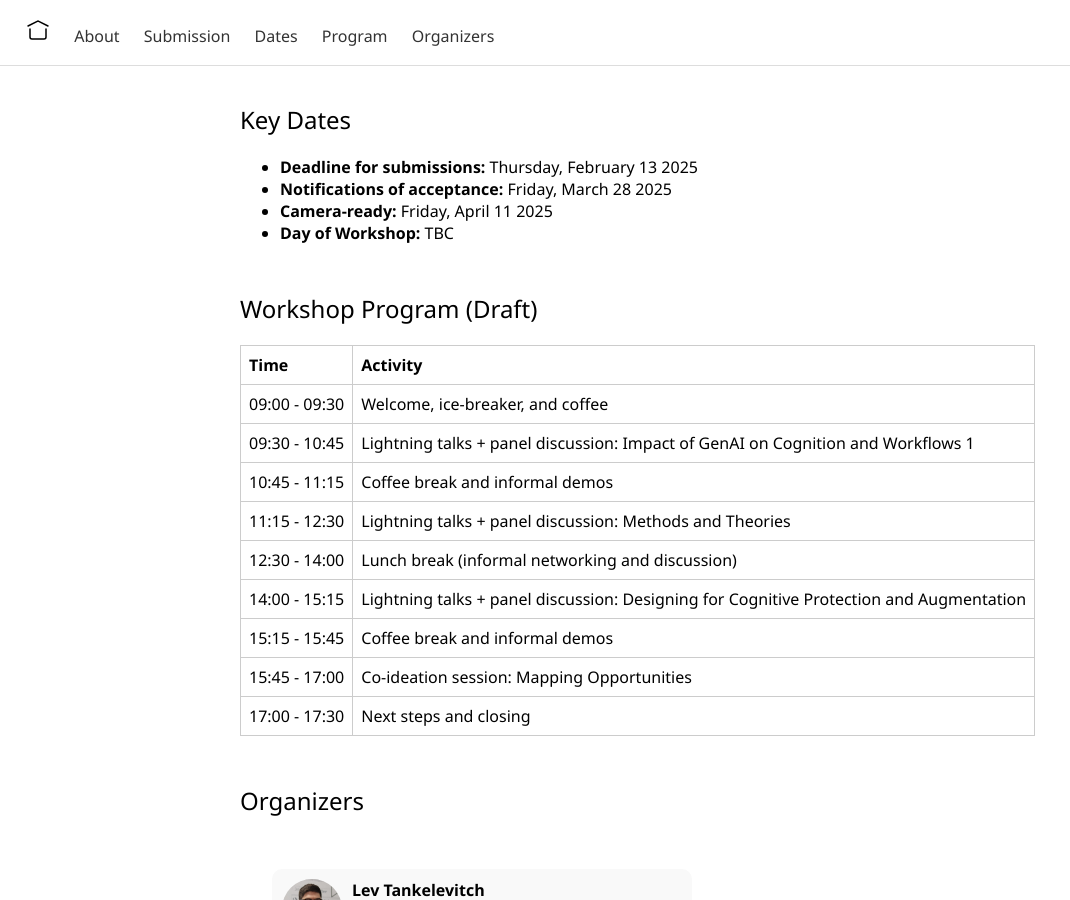
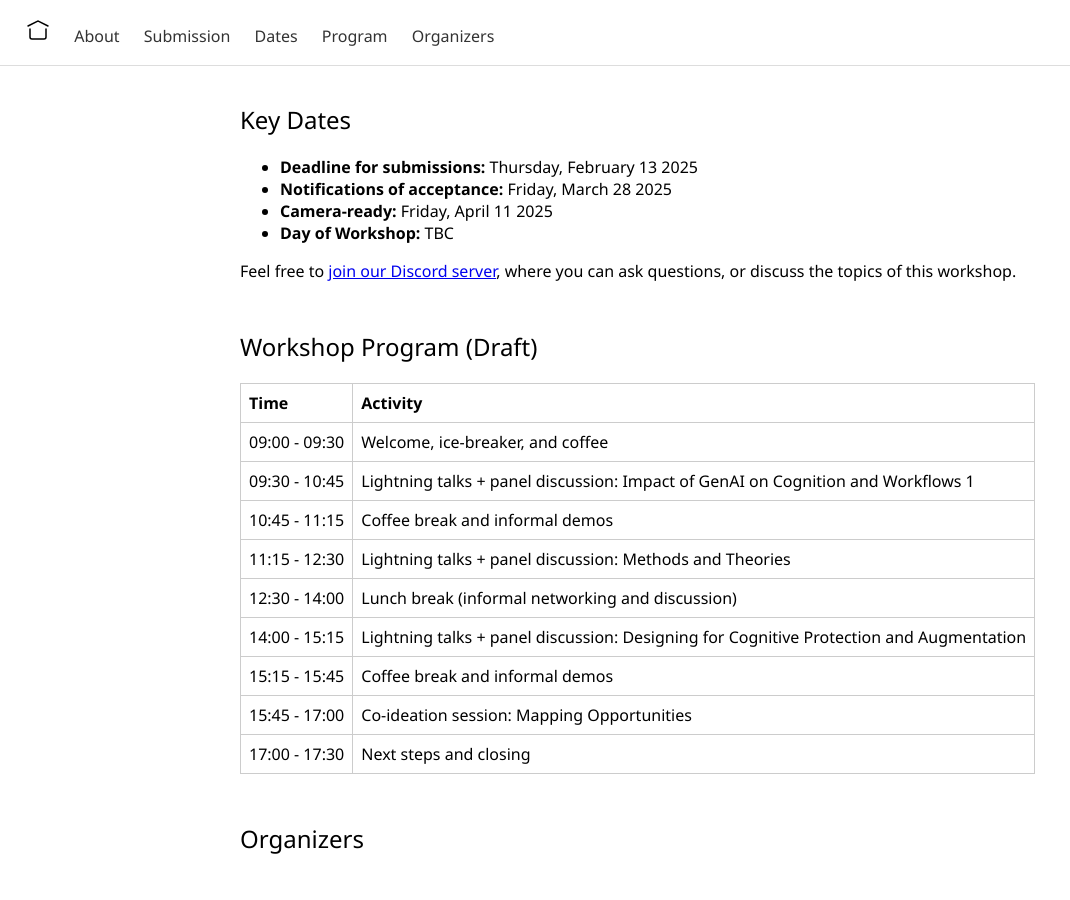
Before and after one commit to ai-tools-for-thought/workshop, a Jekyll site: the page built from index.md, in a window 1280 px wide and 900 px high, scrolled down 1968 px. Shown: the whole window, without its empty margins (0-1070 px from the left). Built offline with Jekyll 4.4.1, drawn with Linux system fonts in a browser that asks for light colours.

Commit message:
Added Discord Server link

```diff
--- a/index.md
+++ b/index.md
@@ -58,6 +58,8 @@ The list of accepted papers will be posted on the website: https://ai-tools-for-
 - **Camera-ready:** Friday, April 11 2025
 - **Day of Workshop:** TBC
 
+Feel free to [join our Discord server](https://discord.gg/WtEzx43ZmD), where you can ask questions, or discuss the topics of this workshop.
+
 ## Workshop Program (Draft) {#program}
 
 
```
